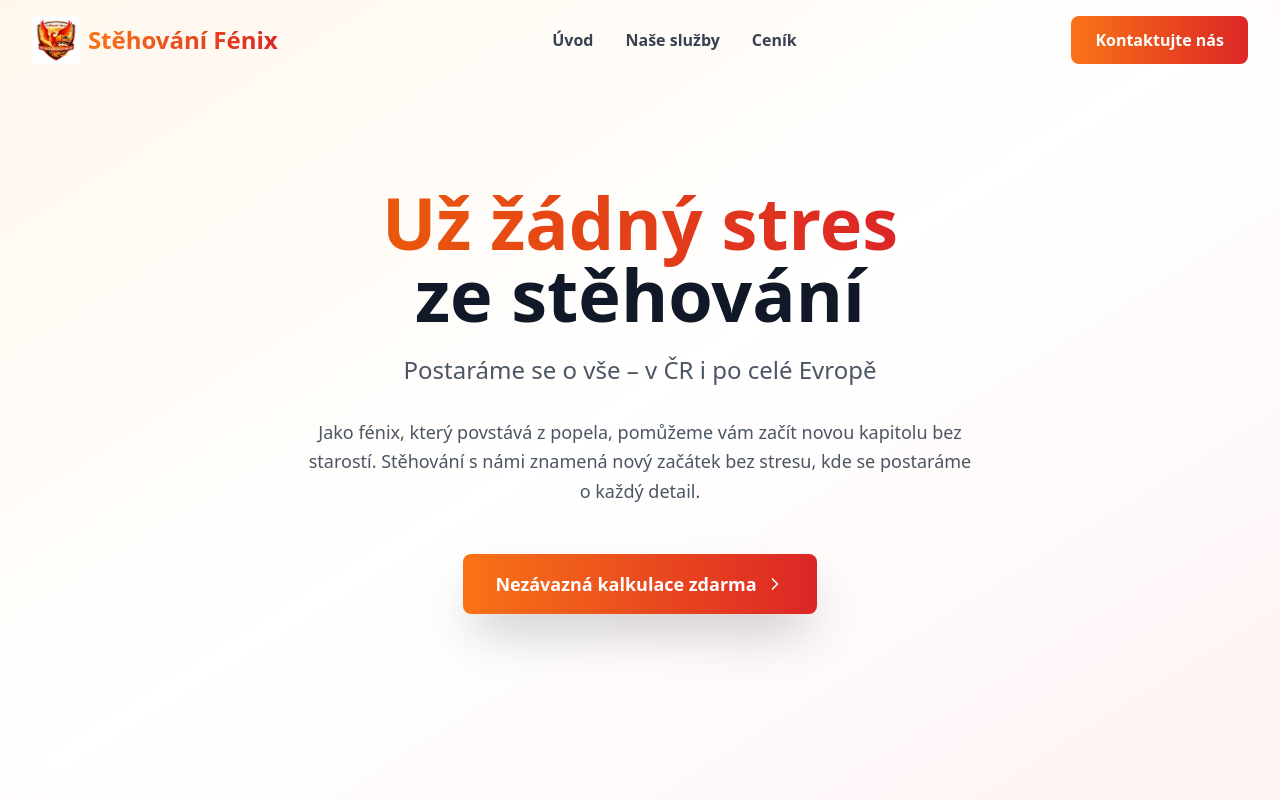
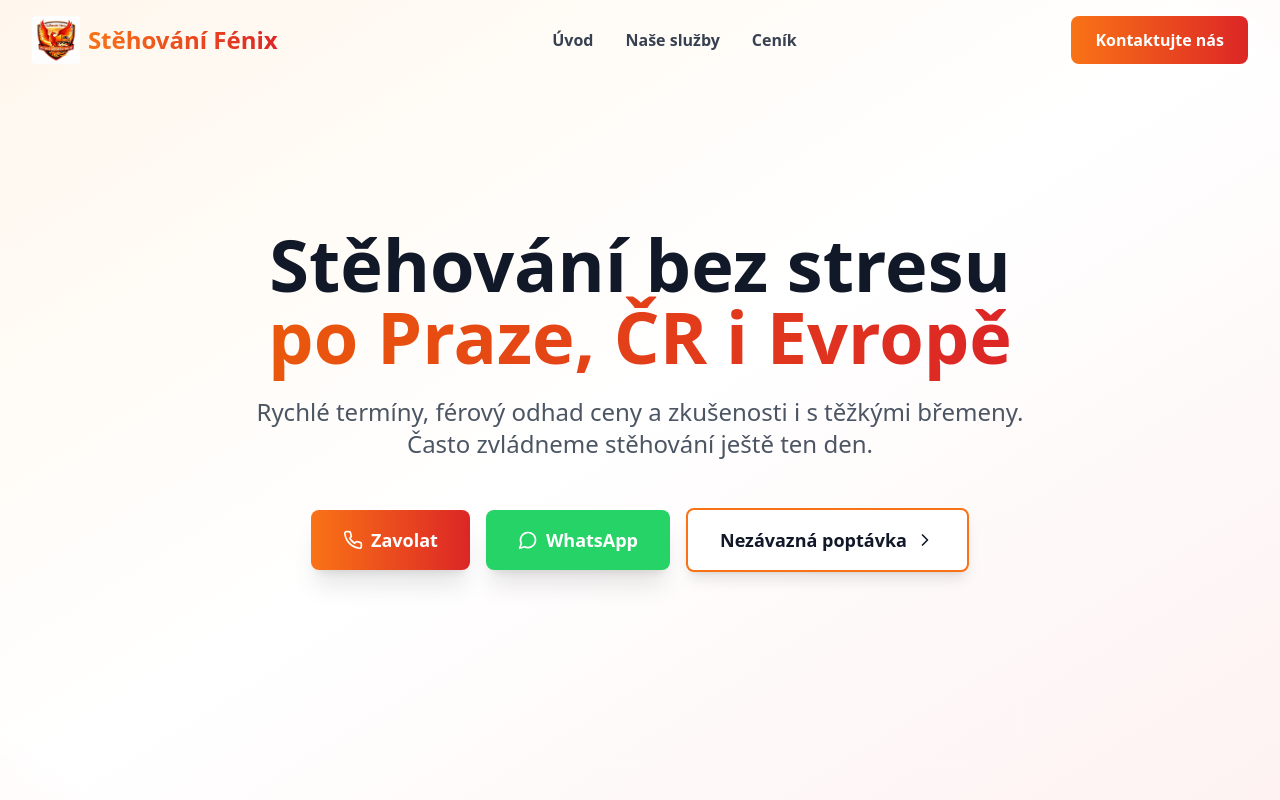
Before and after one commit to orsovicsadam-dotcom/Stehovani-Fenix, a React (Vite) app: page / in a window 1280 px wide. Shown: the top 800 px of the page. Built offline with nearby package versions, Linux system fonts and the light colour scheme.

Commit message:
Hero section text change

```diff
--- a/src/App.tsx
+++ b/src/App.tsx
@@ -73,26 +73,40 @@ function App() {
         <div className="relative max-w-7xl mx-auto px-4 sm:px-6 lg:px-8 py-32 text-center">
           <div className="animate-fade-in">
             <h1 className="text-5xl sm:text-6xl lg:text-7xl font-bold mb-6 leading-tight">
+              <span className="text-gray-900">Stěhování bez stresu</span>
+              <br />
               <span className="bg-gradient-to-r from-orange-600 to-red-600 bg-clip-text text-transparent">
-                Už žádný stres
+                po Praze, ČR i Evropě
               </span>
-              <br />
-              <span className="text-gray-900">ze stěhování</span>
             </h1>
-            <p className="text-xl sm:text-2xl text-gray-600 mb-8 max-w-3xl mx-auto">
-              Postaráme se o vše – v ČR i po celé Evropě
+            <p className="text-xl sm:text-2xl text-gray-600 mb-12 max-w-3xl mx-auto leading-relaxed">
+              Rychlé termíny, férový odhad ceny a zkušenosti i s těžkými břemeny. Často zvládneme stěhování ještě ten den.
             </p>
-            <p className="text-lg text-gray-600 mb-12 max-w-2xl mx-auto leading-relaxed">
-              Jako fénix, který povstává z popela, pomůžeme vám začít novou kapitolu bez starostí.
-              Stěhování s námi znamená nový začátek bez stresu, kde se postaráme o každý detail.
-            </p>
-            <button
-              onClick={scrollToContact}
-              className="group bg-gradient-to-r from-orange-500 to-red-600 text-white px-8 py-4 rounded-lg text-lg font-bold shadow-2xl hover:shadow-orange-500/50 transform hover:scale-105 transition-all duration-300 inline-flex items-center space-x-2"
-            >
-              <span>Nezávazná kalkulace zdarma</span>
-              <ChevronRight className="w-5 h-5 group-hover:translate-x-1 transition-transform" />
-            </button>
+            <div className="flex flex-col sm:flex-row items-center justify-center gap-4">
+              <a
+                href="tel:+420774876759"
+                className="w-full sm:w-auto bg-gradient-to-r from-orange-500 to-red-600 text-white px-8 py-4 rounded-lg text-lg font-bold shadow-xl hover:shadow-orange-500/50 transform hover:scale-105 transition-all duration-300 inline-flex items-center justify-center space-x-2"
+              >
+                <Phone className="w-5 h-5" />
+                <span>Zavolat</span>
+              </a>
+              <a
+                href="https://wa.me/420774876759"
+                target="_blank"
+                rel="noopener noreferrer"
+                className="w-full sm:w-auto bg-[#25D366] text-white px-8 py-4 rounded-lg text-lg font-bold shadow-xl hover:shadow-green-500/50 transform hover:scale-105 transition-all duration-300 inline-flex items-center justify-center space-x-2"
+              >
+                <MessageCircle className="w-5 h-5" />
+                <span>WhatsApp</span>
+              </a>
+              <button
+                onClick={scrollToContact}
+                className="w-full sm:w-auto bg-white text-gray-900 border-2 border-orange-500 px-8 py-4 rounded-lg text-lg font-bold shadow-lg hover:bg-orange-50 transform hover:scale-105 transition-all duration-300 inline-flex items-center justify-center space-x-2"
+              >
+                <span>Nezávazná poptávka</span>
+                <ChevronRight className="w-5 h-5" />
+              </button>
+            </div>
           </div>
         </div>
       </section>
```
